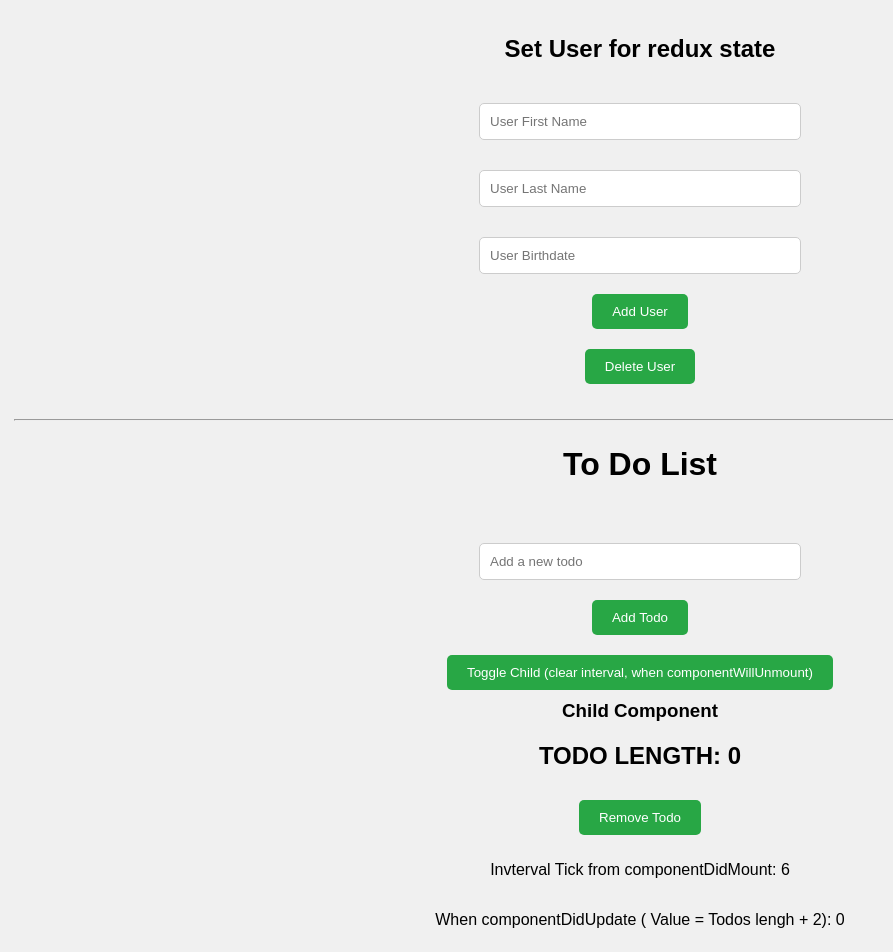
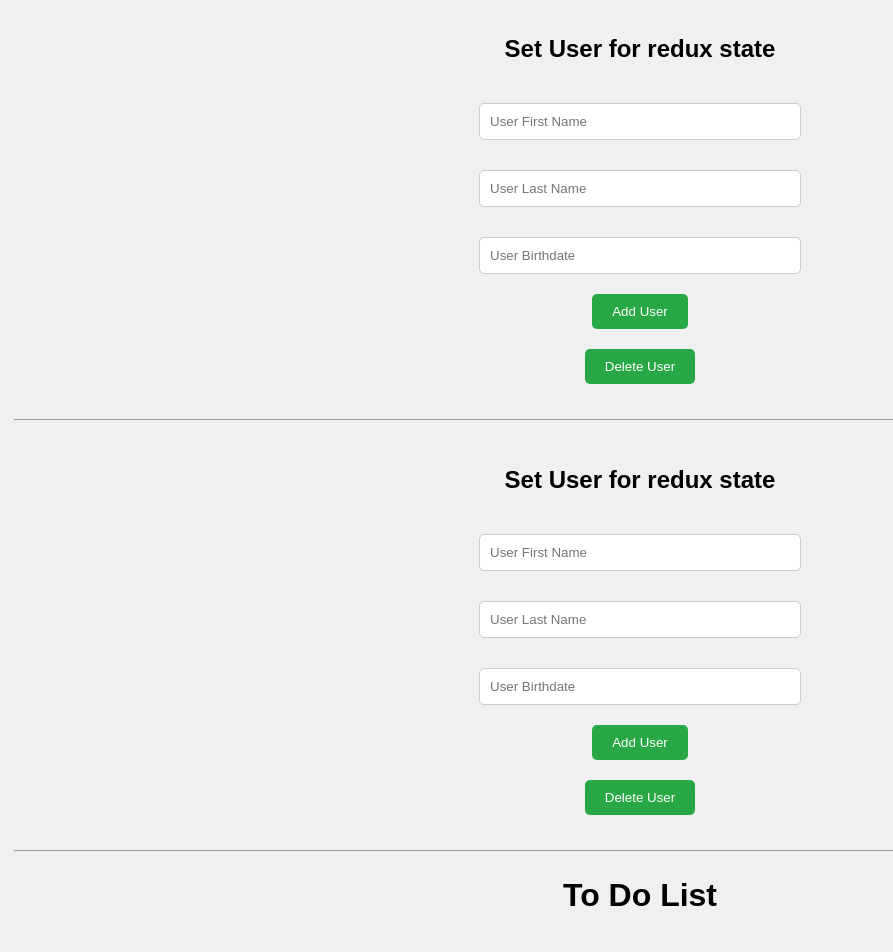
Before and after one commit to M1ke193/Class_component_Redux, a React (Create React App) app: page / in a window 1280 px wide. Shown: the top 952 px of the page, without its empty margins (0-893 px from the left). Built offline with nearby package versions, Linux system fonts and the light colour scheme.

Commit message:
add redux thunk package

```diff
--- a/package.json
+++ b/package.json
@@ -12,6 +12,7 @@
     "react-redux": "^9.2.0",
     "react-scripts": "5.0.1",
     "redux": "^5.0.1",
+    "redux-thunk": "^3.1.0",
     "web-vitals": "^2.1.0"
   },
   "scripts": {
--- a/src/App.js
+++ b/src/App.js
@@ -80,9 +80,24 @@ class App extends React.Component {
     this.renderCount++;
     return (
       <div className="App">
+
+        {/* component set user from redux state */}
         <UserComp />
         <hr />
 
+
+
+
+
+      {/* component using redux thunk */}
+        <UserComp />
+        <hr />
+
+
+
+
+
+        {/* nomral component with todo list */}
         <h1 className="title">To Do List</h1>
         <ul className="todo-list">
           {this.state.todos.map((todo, index) => (
@@ -114,26 +129,39 @@ class App extends React.Component {
         <button className="add-todo-button" onClick={this.toggleChild}>
           Toggle Child (clear interval, when componentWillUnmount)
         </button>
-
         {!this.state.isHideChild && (
           <Child
             todoQuantity={this.state.todos.length}
             removeTodoCB={this.removeTodoCB}
           />
         )}
-
         <CounterComp />
         <p>Render Count: {this.renderCount}</p>
         <p>firstName user from redux state: {this.props.firstName ?? "Not set"}</p>
+
+
+
+
+
+        {/* comparison between pure component and normal component */}
         <hr />
         <PureComp />
-
         <hr />
         <NormalComp />
 
+
+
+
+
+        {/* component using life cycle shouldupdate */}
         <hr />
         <ShouldUpdate />
 
+
+
+
+
+        {/* component using HOC */}
         <hr />
         <h4>This is form Parent component</h4>
         <button
@@ -153,6 +181,11 @@ class App extends React.Component {
         <button className="add-todo-button" onClick={this.handleRefreshData}>
           Refresh Data
         </button>
+
+
+
+
+
       </div>
     );
   }
```
Also changed, not shown: 1 other file (tests, documents, lock files or other folders).
